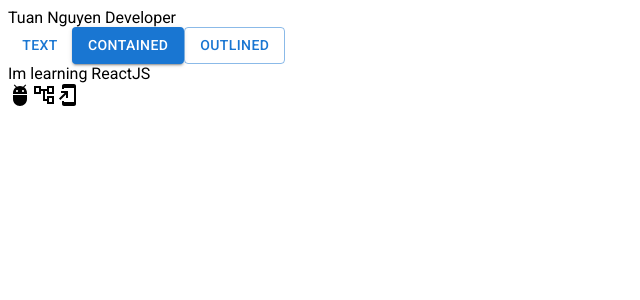
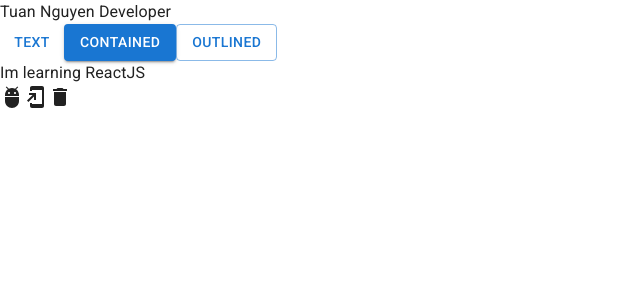
Before and after one commit to NguyenHuynhAnhTuan/Trello-Website, a React (Vite) app in the folder trello-website-frontend/: page / in a window 1280 px wide. Shown: the top 300 px of the page, without its empty margins (0-640 px from the left). Built offline with nearby package versions, Linux system fonts and the light colour scheme.

Commit message:
Add Css Baseline

```diff
--- a/trello-website-frontend/src/App.jsx
+++ b/trello-website-frontend/src/App.jsx
@@ -1,5 +1,7 @@
-import { AccountTreeOutlined, AdbOutlined, AddToHomeScreenOutlined } from '@mui/icons-material'
-import { Button } from '@mui/material'
+import Delete from '@mui/icons-material/Delete'
+import AddToHomeScreenOutlined from '@mui/icons-material/AddToHomeScreenOutlined'
+import AdbOutlined from '@mui/icons-material/AdbOutlined'
+import Button from '@mui/material/Button'
 
 function App() {
   return (
@@ -10,8 +12,8 @@ function App() {
       <Button variant="outlined">Outlined</Button>
       <div>Im learning ReactJS</div>
       <AdbOutlined></AdbOutlined>
-      <AccountTreeOutlined></AccountTreeOutlined>
       <AddToHomeScreenOutlined></AddToHomeScreenOutlined>
+      <Delete></Delete>
     </>
   )
 }
--- a/trello-website-frontend/src/index.css
+++ /dev/null
@@ -1,3 +0,0 @@
-:root {
-  font-family: "Roboto", sans-serif;
-}
--- a/trello-website-frontend/src/main.jsx
+++ b/trello-website-frontend/src/main.jsx
@@ -1,10 +1,11 @@
 import React from 'react'
 import ReactDOM from 'react-dom/client'
 import App from './App.jsx'
-import './index.css'
+import CssBaseline from '@mui/material/CssBaseline'
 
 ReactDOM.createRoot(document.getElementById('root')).render(
   <React.StrictMode>
+    <CssBaseline></CssBaseline>
     <App />
   </React.StrictMode>
 )
```
Also changed, not shown: trello-website-frontend/.eslintrc.cjs.
